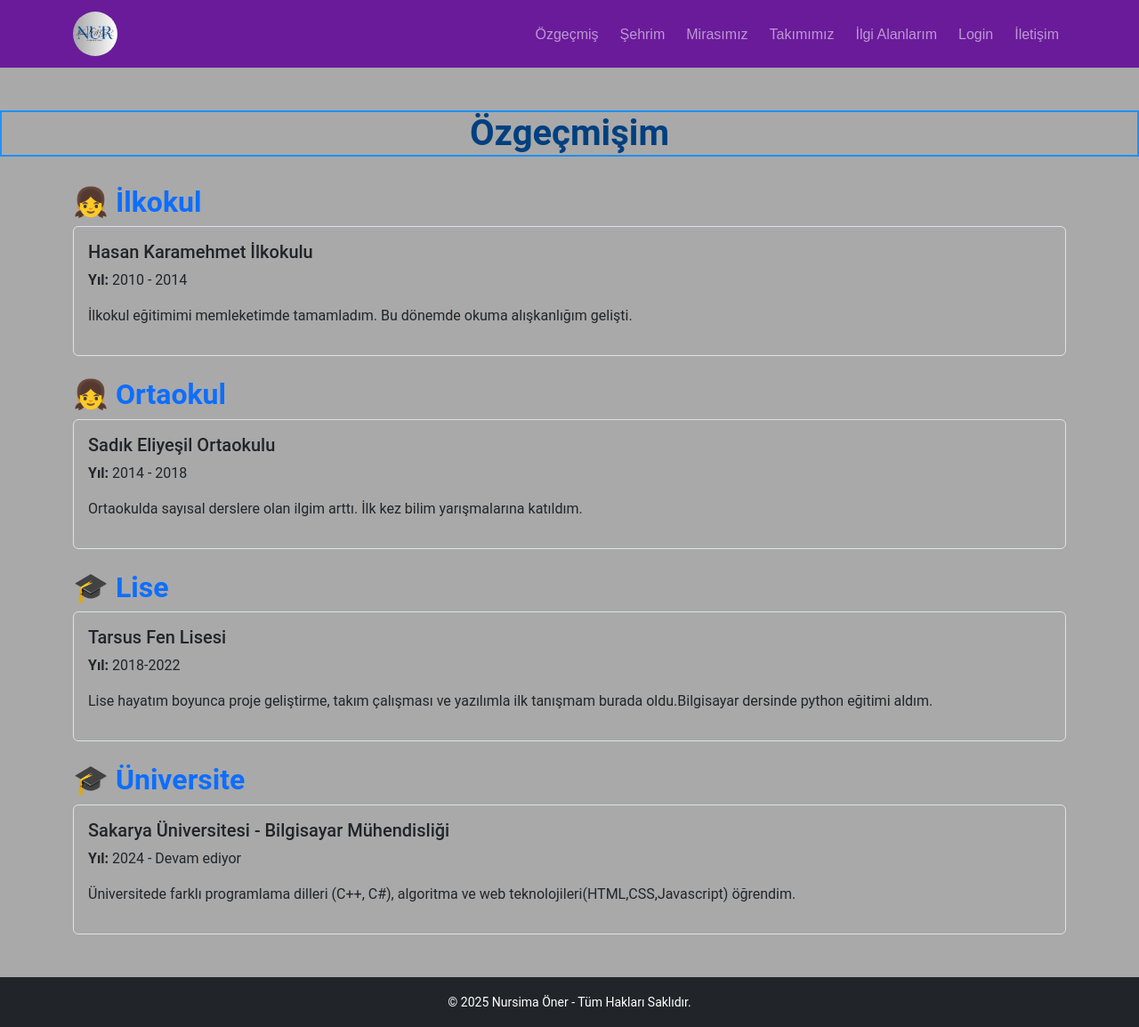
After one commit to NursimaOner/web-projem, a PHP site: page /cv.html in a window 1280 px wide. The commit adds this page. Shown: the whole page at 89% size. Run offline with PHP 8.4, Linux system fonts and the light colour scheme.

Commit message:
logo tasarlandı eklendi,cv.html eklendi,style.css düzenlendi

```diff
--- a/css/style.css
+++ b/css/style.css
@@ -4,7 +4,7 @@ body {
 }
 
 .hero {
-    background-image: url('C:/wamp64/www/web-projem/images/bg-hero.jpg');
+    background-image: url('../images/bg-hero.jpg');
     height: 100vh;
     background-size: cover;
     background-position: center;
@@ -54,7 +54,10 @@ footer {
   color: #ffeb3b !important;
   transition: 0.3s;
 }
-
+/* (0.3 saniye boyunca) */
+.btn {
+  transition: all 0.3s ease;
+}
 /* Navbar sabit kalacak (sayfa kaymaz) */
 .navbar {
   position: fixed;
@@ -94,3 +97,6 @@ footer {
     text-align: center;
   }
 }
+body {
+  padding-top: 100px; /* Navbar yüksekliğini dengele */
+}
--- /dev/null
+++ b/cv.html
@@ -0,0 +1,116 @@
+<!DOCTYPE html>
+<html lang="tr">
+<head>
+  <meta charset="UTF-8" />
+  <meta name="viewport" content="width=device-width, initial-scale=1.0"/>
+  <title>Özgeçmiş</title>
+
+  <!-- Bootstrap CSS -->
+  <link href="https://cdn.jsdelivr.net/npm/bootstrap@5.3.0/dist/css/bootstrap.min.css" rel="stylesheet" />
+  <link rel="stylesheet" href="css/style.css" />
+</head>
+<body>
+
+       <nav class="navbar navbar-expand-lg navbar-dark bg-purple fixed-top">
+  <div class="container">
+    <!-- Logo Kısmı -->
+    <a class="navbar-brand" href="index.html">
+      <img src="images/nur.jpg" alt="Logo"> <!-- Buraya logo ekleyeceğim -->
+    </a>
+    <!-- Menü Toggle Button (Mobilde gösterilecek) -->
+    <button class="navbar-toggler" type="button" data-bs-toggle="collapse" data-bs-target="#navbarNav" aria-controls="navbarNav" aria-expanded="false" aria-label="Toggle navigation">
+      <span class="navbar-toggler-icon"></span>
+    </button>
+    <!-- Menü Listesi -->
+    <div class="collapse navbar-collapse" id="navbarNav">
+      <ul class="navbar-nav ms-auto">
+        <li class="nav-item">
+          <a class="nav-link" href="cv.html">
+            <i class="bi bi-person"></i> Özgeçmiş
+          </a>
+        </li>
+        <li class="nav-item">
+          <a class="nav-link" href="sehrim.html">
+            <i class="bi bi-house-door"></i> Şehrim
+          </a>
+        </li>
+        <li class="nav-item">
+          <a class="nav-link" href="mirasimiz.html">
+            <i class="bi bi-archive"></i> Mirasımız
+          </a>
+        </li>
+        <li class="nav-item">
+          <a class="nav-link" href="takimimiz.html">
+            <i class="bi bi-trophy"></i> Takımımız
+          </a>
+        </li>
+        <li class="nav-item">
+          <a class="nav-link" href="ilgi-alanim.html">
+            <i class="bi bi-heart"></i> İlgi Alanlarım
+          </a>
+        </li>
+        <li class="nav-item">
+          <a class="nav-link" href="login.html">
+            <i class="bi bi-person-lock"></i> Login
+          </a>
+        </li>
+        <li class="nav-item">
+          <a class="nav-link" href="iletisim.html">
+            <i class="bi bi-envelope"></i> İletişim
+          </a>
+        </li>
+      </ul>
+    </div>
+  </div>
+</nav>
+
+  <header class="background-color:hsl(0, 0%, 20%); text-white text-center py-4">
+    <h1 style="border:2px solid DodgerBlue;">Özgeçmişim</h1>
+    </header>
+
+  <main class="container mt-6 pt-6">
+    <section class="mb-4">
+      <h2 class="text-primary">👧 İlkokul</h2>
+      <article class="p-3 border rounded">
+        <h5>Hasan Karamehmet İlkokulu</h5>
+        <p><strong>Yıl:</strong> 2010 - 2014</p>
+        <p>İlkokul eğitimimi memleketimde tamamladım. Bu dönemde okuma alışkanlığım gelişti.</p>
+      </article>
+    </section>
+
+    <section class="mb-4">
+      <h2 class="text-primary">👧 Ortaokul</h2>
+      <article class="p-3 border rounded">
+        <h5>Sadık Eliyeşil Ortaokulu</h5>
+        <p><strong>Yıl:</strong> 2014 - 2018</p>
+        <p>Ortaokulda sayısal derslere olan ilgim arttı. İlk kez bilim yarışmalarına katıldım.</p>
+      </article>
+    </section>
+
+    <section class="mb-4">
+      <h2 class="text-primary">🎓 Lise</h2>
+      <article class="p-3 border rounded">
+        <h5>Tarsus Fen Lisesi</h5>
+        <p><strong>Yıl:</strong> 2018-2022</p>
+        <p>Lise hayatım boyunca proje geliştirme, takım çalışması ve yazılımla ilk tanışmam burada oldu.Bilgisayar dersinde python eğitimi aldım.</p>
+      </article>
+    </section>
+
+    <section class="mb-4">
+      <h2 class="text-primary">🎓 Üniversite</h2>
+      <article class="p-3 border rounded">
+        <h5>Sakarya Üniversitesi - Bilgisayar Mühendisliği</h5>
+        <p><strong>Yıl:</strong> 2024 - Devam ediyor</p>
+        <p>Üniversitede farklı programlama dilleri (C++, C#), algoritma ve web teknolojileri(HTML,CSS,Javascript) öğrendim.</p>
+      </article>
+    </section>
+  </main>
+
+  <footer class="bg-dark text-white text-center py-3 mt-5">
+    <small>&copy; 2025 Nursima Öner - Tüm Hakları Saklıdır.</small>
+  </footer>
+
+  <!-- Bootstrap JS -->
+  <script src="https://cdn.jsdelivr.net/npm/bootstrap@5.3.0/dist/js/bootstrap.bundle.min.js"></script>
+</body>
+</html>
--- a/index.html
+++ b/index.html
@@ -22,7 +22,7 @@
   <div class="container">
     <!-- Logo Kısmı -->
     <a class="navbar-brand" href="index.html">
-      <img src="https://via.placeholder.com/50" alt="Logo"> <!-- Buraya logo ekleyeceğim -->
+      <img src="images/nur.jpg" alt="Logo"> <!-- Buraya logo ekleyeceğim -->
     </a>
     <!-- Menü Toggle Button (Mobilde gösterilecek) -->
     <button class="navbar-toggler" type="button" data-bs-toggle="collapse" data-bs-target="#navbarNav" aria-controls="navbarNav" aria-expanded="false" aria-label="Toggle navigation">
```
Also changed, not shown: images/nur.jpg (added).
